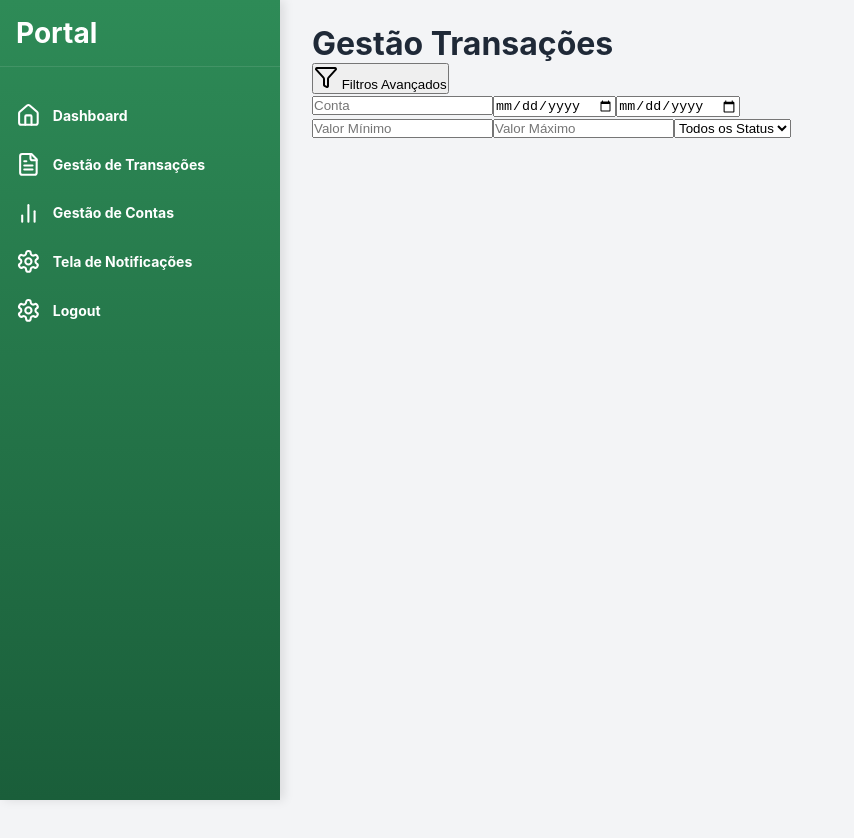
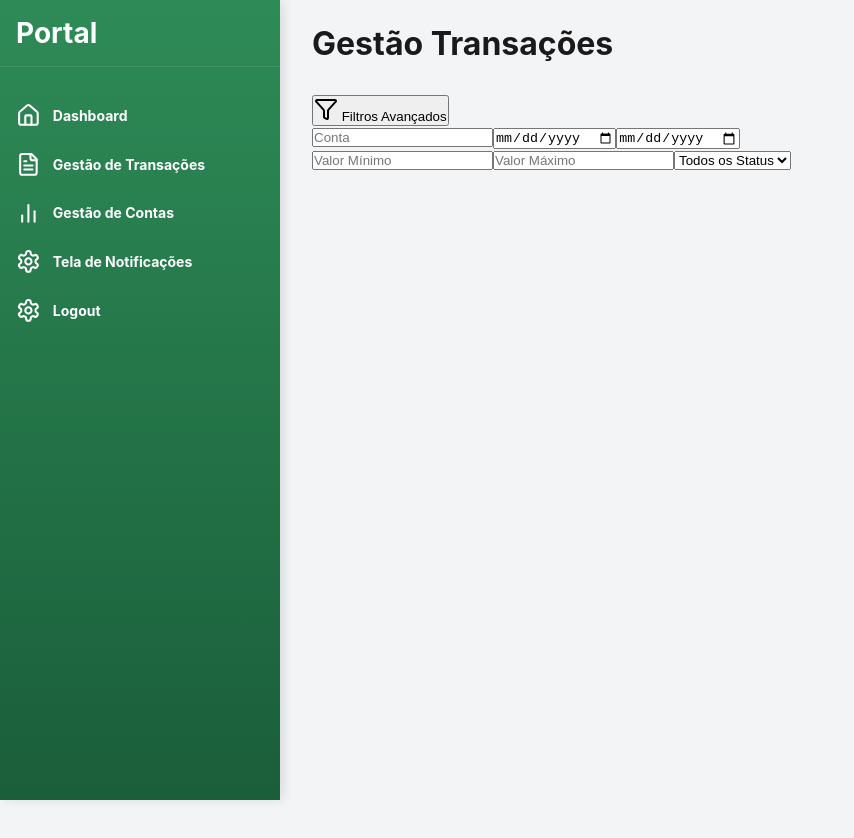
Before and after one commit to RusthenRonald2006/Portal-de-analise-em-anomalias-transacionais, a React (Create React App) app in the folder detec-anomalias/: page /gestaotransacoes in a window 1280 px wide. Shown: the top 838 px of the page, without its empty margins (0-854 px from the left). Built offline with nearby package versions, Linux system fonts and the light colour scheme; the HTML template or start-up script is replaced by a standard one.

Commit message:
estilizando h1

```diff
--- a/detec-anomalias/src/components/Pages/GestaoTransacoes.module.css
+++ b/detec-anomalias/src/components/Pages/GestaoTransacoes.module.css
@@ -2,6 +2,11 @@
     display: flex;
     min-height: 100vh;
 }
+h1 {
+    color: #1a1a1a;
+    margin-bottom: 2rem;
+    font-size: 2rem;
+  }
 .sidebar{
     background: linear-gradient(180deg, #2E8B57 0%, #1a5e3a 100%);
     width: 280px;
```
